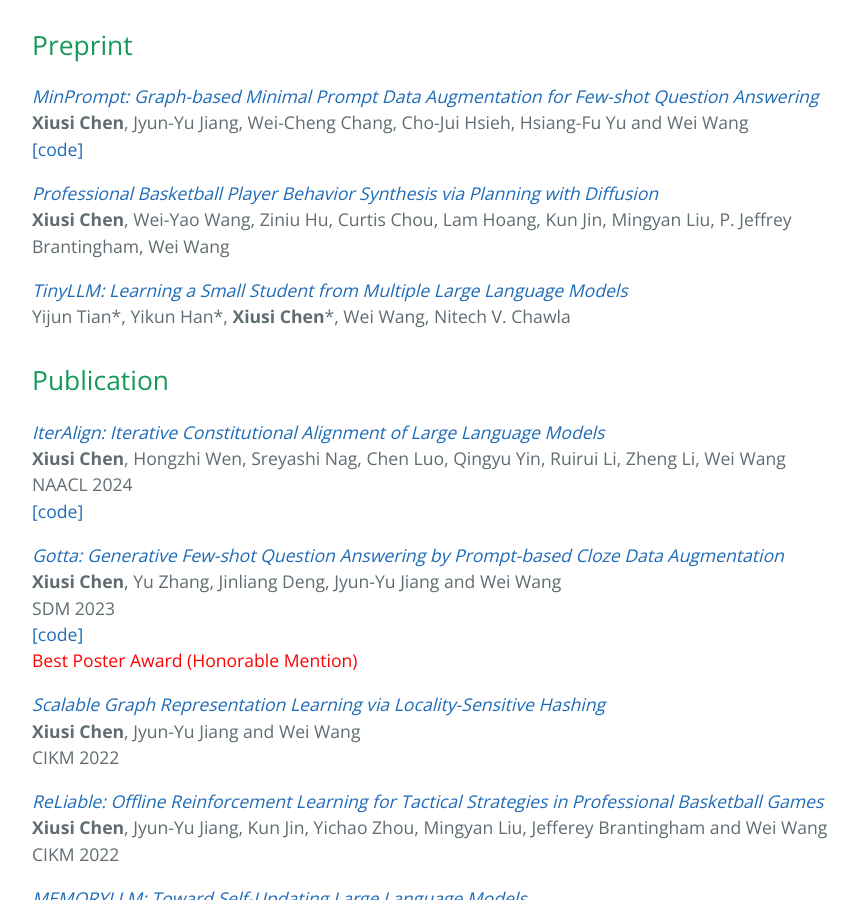
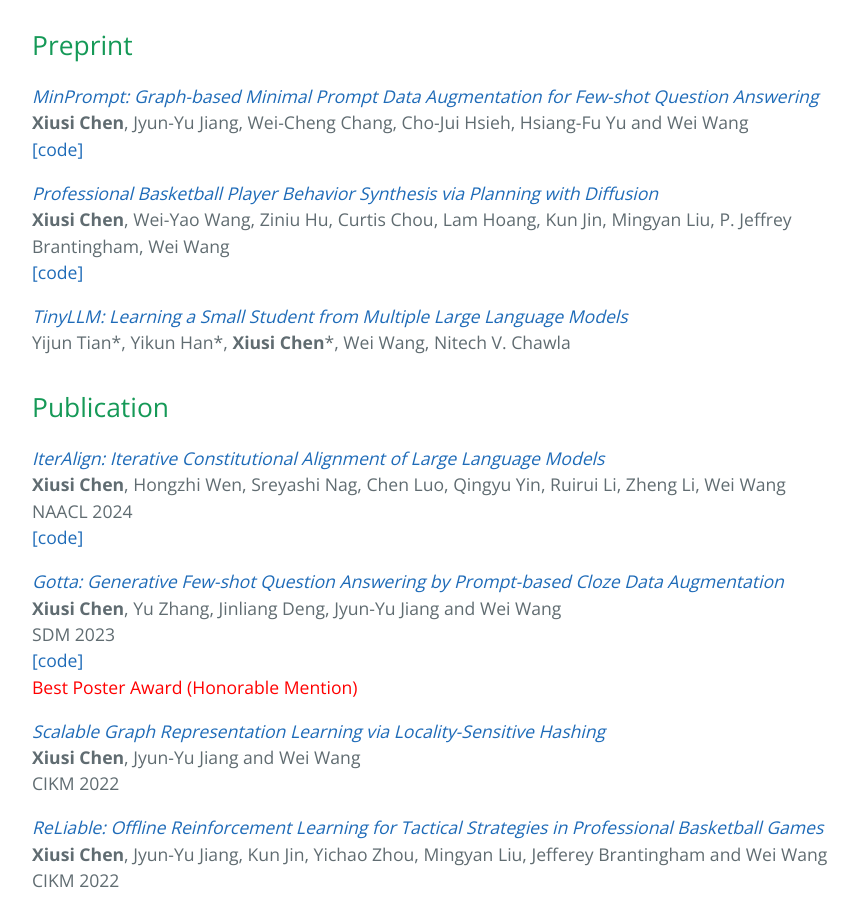
Before and after one commit to xiusic/xiusic.github.io, a Jekyll site: the page built from index.md, in a window 1280 px wide and 900 px high, scrolled down 1331 px. Shown: the whole window, without its empty margins (192-1050 px from the left). Built offline with Jekyll 4.4.1, drawn with Linux system fonts in a browser that asks for light colours; our own code applies the rules of GitHub Pages for plain Markdown files.

Commit message:
Update index.md

```diff
--- a/index.md
+++ b/index.md
@@ -51,6 +51,7 @@ For further information, please see my [CV](CV.pdf).
 
 [_Professional Basketball Player Behavior Synthesis via Planning with Diffusion_](https://arxiv.org/pdf/2306.04090.pdf)
 **Xiusi Chen**, Wei-Yao Wang, Ziniu Hu, Curtis Chou, Lam Hoang, Kun Jin, Mingyan Liu, P. Jeffrey Brantingham, Wei Wang
+[\[code\]](https://github.com/xiusic/diffuser_bball)
 
 [_TinyLLM: Learning a Small Student from Multiple Large Language Models_](https://arxiv.org/pdf/2402.04616.pdf)
 Yijun Tian\*, Yikun Han\*, **Xiusi Chen**\*, Wei Wang, Nitech V. Chawla
```
